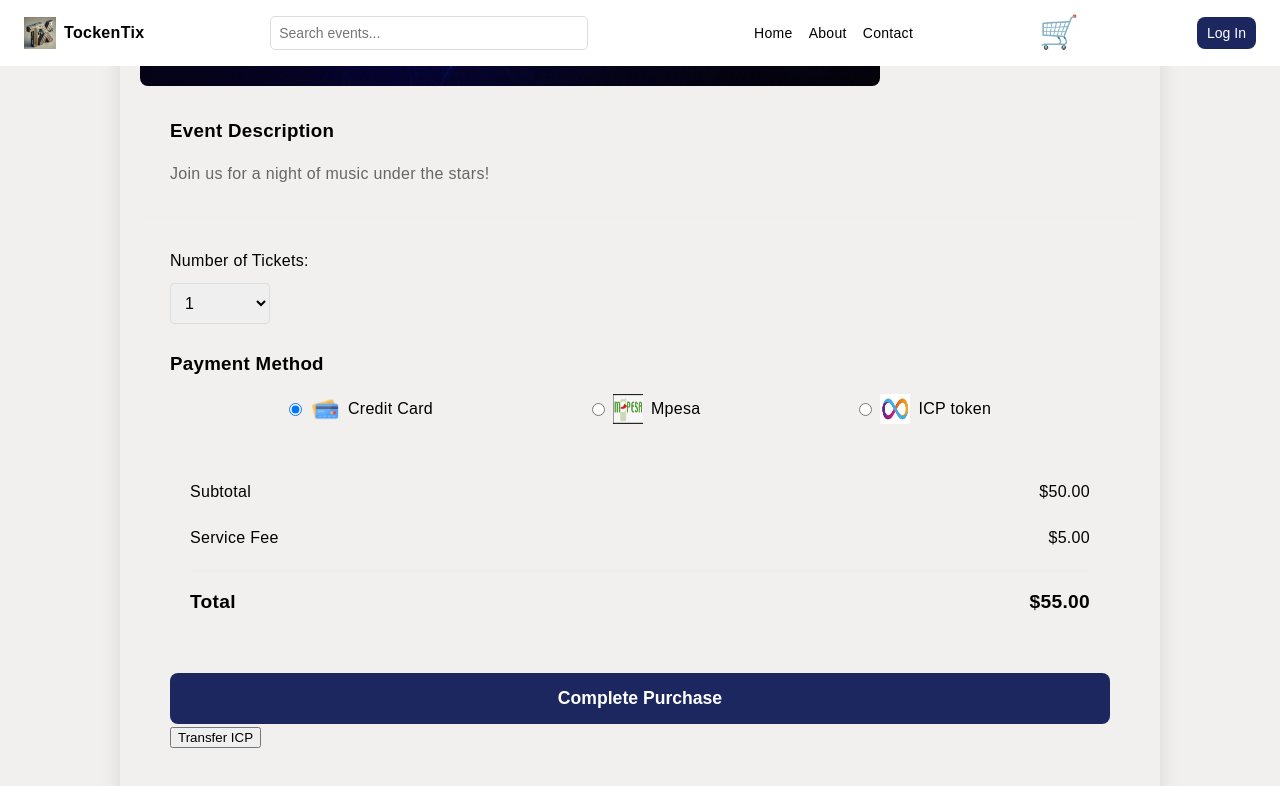
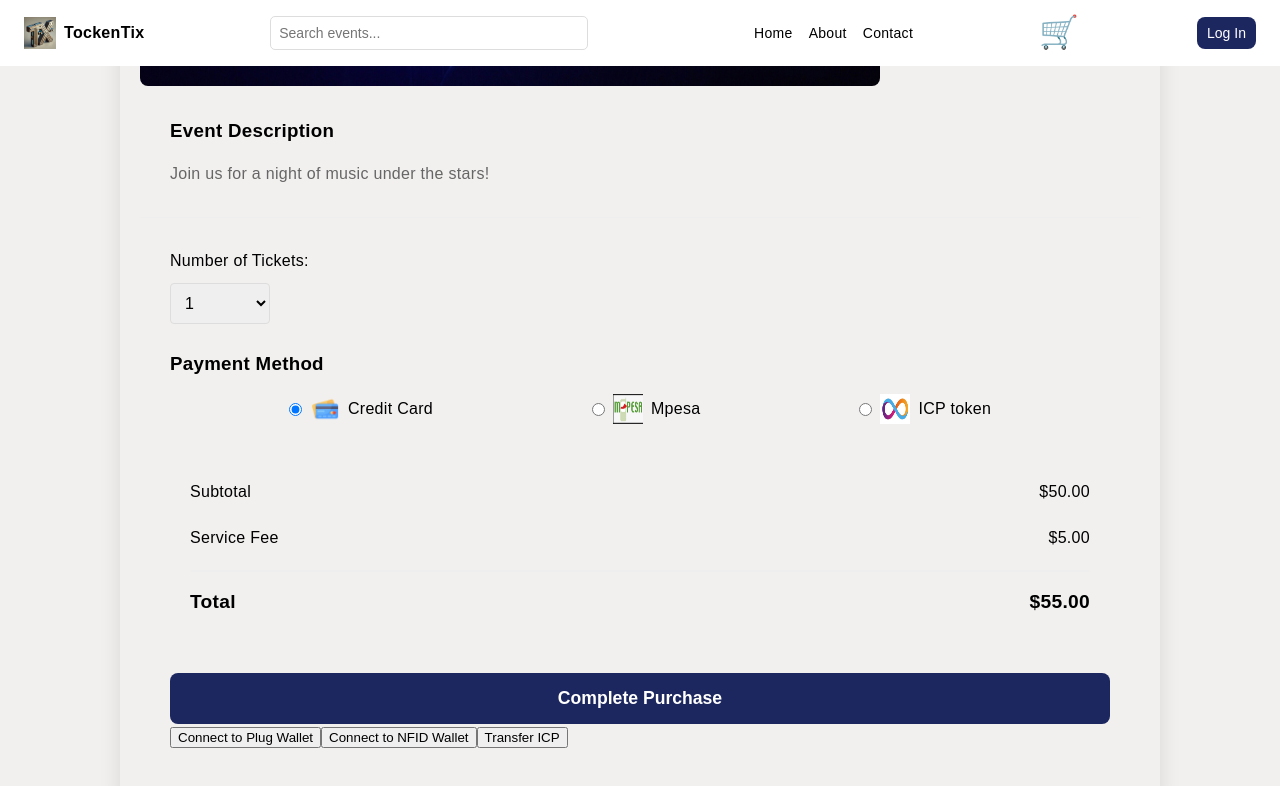
Before and after one commit to Renananne21/Byte_brigade, a React app in the folder src/sentix_frontend/: page / in a window 1280 px wide. Both pictures are taken after a click on the element 163 px from the left and 911 px from the top of the page. Shown: the part 528-1314 px from the top of the page. Built offline with nearby package versions, Linux system fonts and the light colour scheme; the HTML template or start-up script is replaced by a standard one.

Commit message:
plug wallet

```diff
--- a/src/sentix_frontend/src/App.jsx
+++ b/src/sentix_frontend/src/App.jsx
@@ -12,6 +12,8 @@ import Image2 from './Images/Img2.jpg';
 import Image3 from './Images/Img3.jpg';
 import Image4 from './Images/Img4.jpg';
 import ticketImage from './Images/ticketImage.jpg'
+import CreateEvent from './Components/CreateEvent';
+
 
 
 
--- a/src/sentix_frontend/src/Components/BuyTickets.jsx
+++ b/src/sentix_frontend/src/Components/BuyTickets.jsx
@@ -14,7 +14,8 @@ function BuyTickets(props) {
   const [selectedPayment, setSelectedPayment] = useState('credit');
   const [showTransferComponent, setShowTransferComponent] = useState(false);
 
-  const totalPrice = quantity * parseFloat(event.price.replace('$', ''));
+
+  const totalPrice = quantity * parseFloat(event.price.replace('$' , ''));
 
   useEffect(() => {
     if (selectedPayment === 'icp') {
@@ -35,6 +36,74 @@ function BuyTickets(props) {
 
   const handleToggleTransfer = () => {
     setShowTransferComponent(prev => !prev);
+  };
+
+  function main() {
+    const button = document.querySelector('#buy-me-coffee');
+    button.addEventListener("click", connectToPlug);
+  }
+
+  async function connectToPlug(el) {
+
+    el.target.disabled = true;
+
+    const hasAllowed = await window.ic?.plug?.requestConnect();
+    if (hasAllowed) {
+
+      el.target.textContent = "Plug wallet is connected";
+
+      // Assigns the request balance result value to balance
+      const requestBalanceResponse = await window.ic?.plug?.requestBalance();
+
+      // Pick the balance value for the first account
+      const balance = requestBalanceResponse[0]?.value;
+
+      if (balance > 0) {
+        // Updates the button text
+        el.target.textContent = "Plug wallet has enough balance";
+        setTimeout(() => {
+          el.target.textContent = "Requesting transfer...";
+        }, 3000);
+
+        const requestTransferArg = {
+          to: receiverAccountId,
+          amount: coffeeAmount,
+        };
+
+        if (transferStatus === 'COMPLETED') {
+          el.target.textContent = `Plug wallet transferred ${coffeeAmount} e8s`;
+        } else if (transferStatus === 'PENDING') {
+          el.target.textContent = "Plug wallet is pending.";
+        } else {
+          el.target.textContent = "Plug wallet failed to transfer";
+        }
+      } else {
+        el.target.textContent = "Plug wallet doesn't have enough balance";
+      }
+    } else {
+      el.target.textContent = "Plug wallet connection was refused";
+    }
+
+    setTimeout(() => {
+      el.target.disabled = false;
+      el.target.textContent = "Buy me a coffee"
+    }, 8000);
+  }
+
+  document.addEventListener("DOMContentLoaded", main);
+
+
+
+
+  const connectToNFID = async () => {
+    try {
+      const authClient = await window.ic.nfid.authorize({
+        maxTimeToLive: BigInt(7 * 24 * 60 * 60 * 1000 * 1000 * 1000)
+      });
+      console.log('Connected to NFID wallet:', authClient);
+    } catch (error) {
+      console.error('Failed to connect to NFID wallet:', error);
+    }
   };
 
   return (
@@ -142,12 +211,18 @@ function BuyTickets(props) {
               Complete Purchase
             </button>
 
-            {/* Button to toggle the Transfer ICP component */}
+            <button onClick={connectToPlug} className="connect-plug-button">
+              Connect to Plug Wallet
+            </button>
+
+            <button onClick={connectToNFID} className="connect-nfid-button">
+              Connect to NFID Wallet
+            </button>
+
             <button onClick={handleToggleTransfer}>
               {showTransferComponent ? "Hide Transfer ICP" : "Transfer ICP"}
             </button>
 
-            {/* Conditionally render the TransferICPComponent */}
             {showTransferComponent && <TransferICPComponent />}
           </div>
         </div>
--- a/src/sentix_frontend/src/index.scss
+++ b/src/sentix_frontend/src/index.scss
@@ -1315,3 +1315,40 @@ padding-top: 80px;
   cursor: pointer;
   margin-top: 20px;
 }
+
+#app {
+  display: flex;
+  align-items: center;
+  justify-content: center;
+  width: 100%;
+  height: 100%;
+}
+
+#buy-me-coffee {
+  border: none;
+  font-style: normal;
+  font-weight: bold;
+  font-size: 16px;
+  line-height: 24px;
+  background: linear-gradient(94.95deg, #FFE701 -1.41%, #FA51D3 34.12%, #10D9ED 70.19%, #52FF53 101.95%);
+  border-radius: 10px;
+  color: #fff;
+  text-shadow: 0px 2px 3px rgb(0 0 0 / 16%);
+  padding: 6px 32px;
+  cursor: pointer;
+  transition: opacity 0.3s ease-in, transform 0.3s ease-in-out;
+  transform: scale(1);
+}
+
+#buy-me-coffee:hover {
+  opacity: 0.94;
+  transform: scale(1.02);
+}
+
+#logo {
+  width: 80px;
+  position: absolute;
+  padding: 20px;
+  top: 0;
+  left: 0;
+}
```
